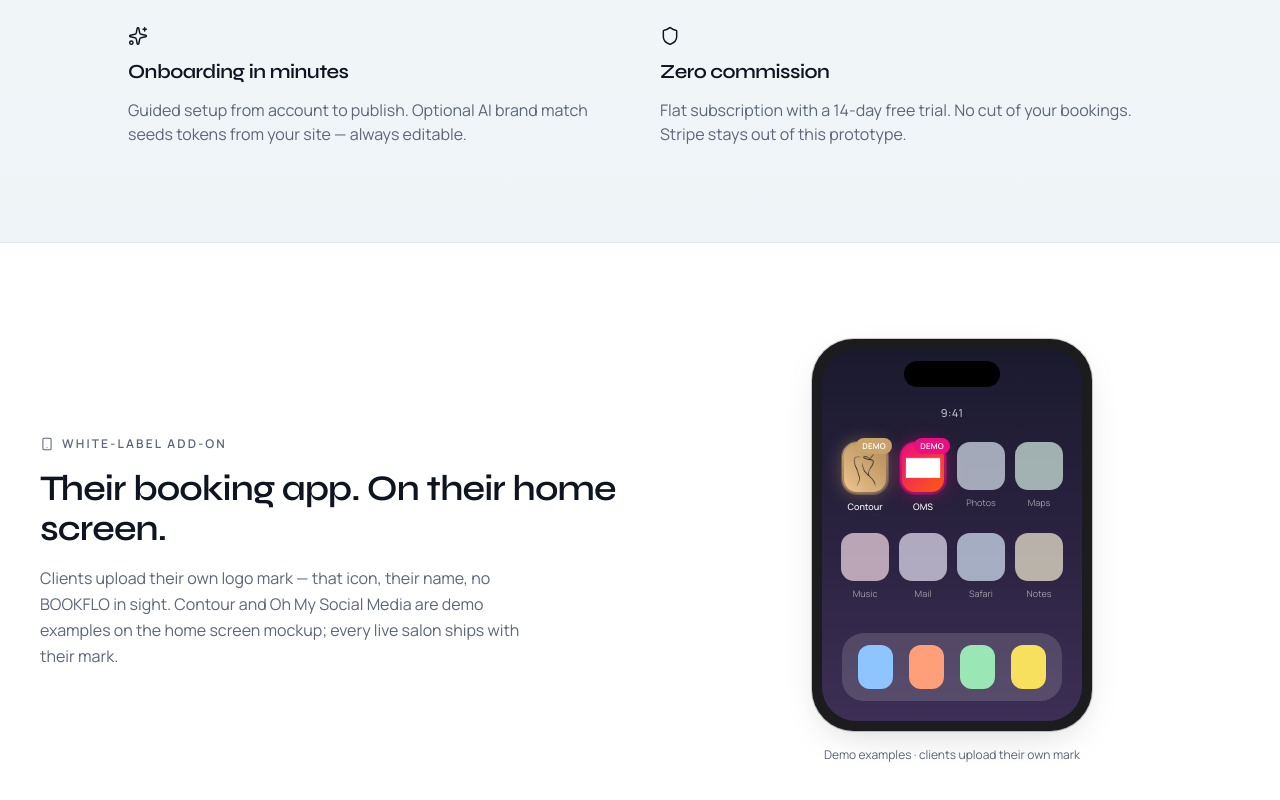
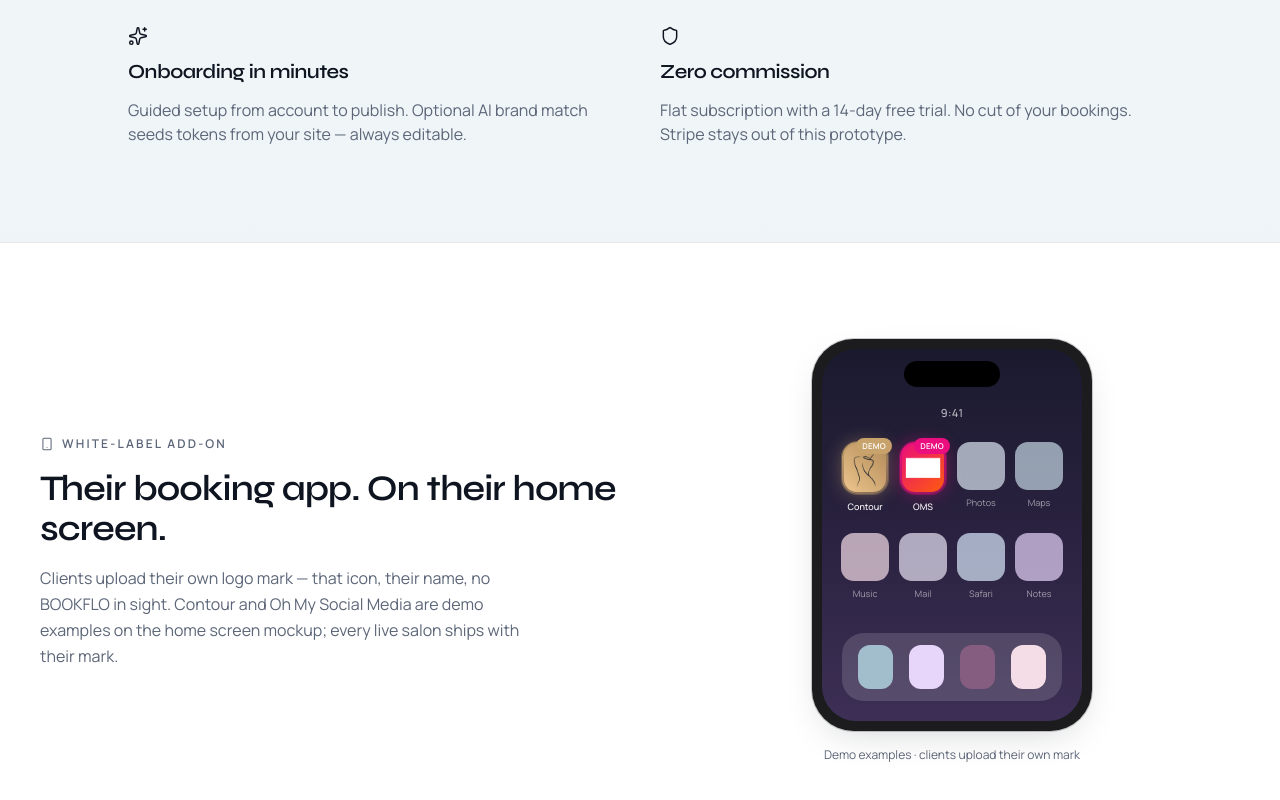
Before and after one commit to LJarvis88/bookflo, a Next.js app: page / in a window 1280 px wide. Shown: the part 1418-2218 px from the top of the page. Built offline with nearby package versions, Linux system fonts and the light colour scheme.

Commit message:
Retint marketing calendar blocks off mint green
Priya staff/appointment chips use lavender #E7D5FA + mauve #845D81;
Noah stays Air Force Blue. Strip mint dock/filler greens from the
home-screen iPhone mock.

Co-authored-by: LJarvis88 <LJarvis88@users.noreply.github.com>

```diff
--- a/src/components/marketing/HeroProductMockup.tsx
+++ b/src/components/marketing/HeroProductMockup.tsx
@@ -5,9 +5,11 @@ import { TenantLogo } from "@/components/branding/TenantLogo";
 
 const staff = [
   { name: "Amelia", role: "Lead", bg: "#F8E8E4", text: "#5C3D4A", initials: "AH" },
-  { name: "Noah", role: "Injectables", bg: "#E4EEF8", text: "#2F4A66", initials: "NE" },
-  { name: "Priya", role: "Skin", bg: "#D7E8F0", text: "#3D5A68", initials: "PS" },
-  { name: "Liv", role: "Owner", bg: "#F3E8F0", text: "#5C3D5A", initials: "LV" },
+  /* Noah — soft Air Force Blue */
+  { name: "Noah", role: "Injectables", bg: "#D5E6EF", text: "#3D5A68", initials: "NE" },
+  /* Priya — lavender / mauve (no mint/green) */
+  { name: "Priya", role: "Skin", bg: "#E7D5FA", text: "#845D81", initials: "PS" },
+  { name: "Liv", role: "Owner", bg: "#EFE4F2", text: "#5C3D5A", initials: "LV" },
 ];
 
 const blocks: Record<number, Array<{ top: string; h: string; title: string; sub: string }>> = {
--- a/src/components/marketing/HomeScreenMockup.tsx
+++ b/src/components/marketing/HomeScreenMockup.tsx
@@ -2,11 +2,11 @@ import Image from "next/image";
 
 const filler = [
   { label: "Photos", tone: "#dbe4f0" },
-  { label: "Maps", tone: "#d8efe4" },
+  { label: "Maps", tone: "#c5d8e4" }, /* Air Force Blue family — no mint */
   { label: "Music", tone: "#f5dde8" },
   { label: "Mail", tone: "#e8e4f5" },
   { label: "Safari", tone: "#d9e8fb" },
-  { label: "Notes", tone: "#f7efd6" },
+  { label: "Notes", tone: "#e7d5fa" },
 ];
 
 /**
@@ -58,7 +58,8 @@ export function HomeScreenMockup() {
 
             {/* Dock */}
             <div className="mt-8 flex items-center justify-center gap-4 rounded-[1.35rem] bg-white/15 px-4 py-3 backdrop-blur-md">
-              {["#8ec5ff", "#ff9f7a", "#9ae6b4", "#f6e05e"].map((c) => (
+              {/* Dock fillers — lavender / mauve / sky / peach (no green) */}
+              {["#A2BECC", "#E7D5FA", "#845D81", "#f5dde8"].map((c) => (
                 <div
                   key={c}
                   className="h-11 w-11 rounded-[12px]"
```
